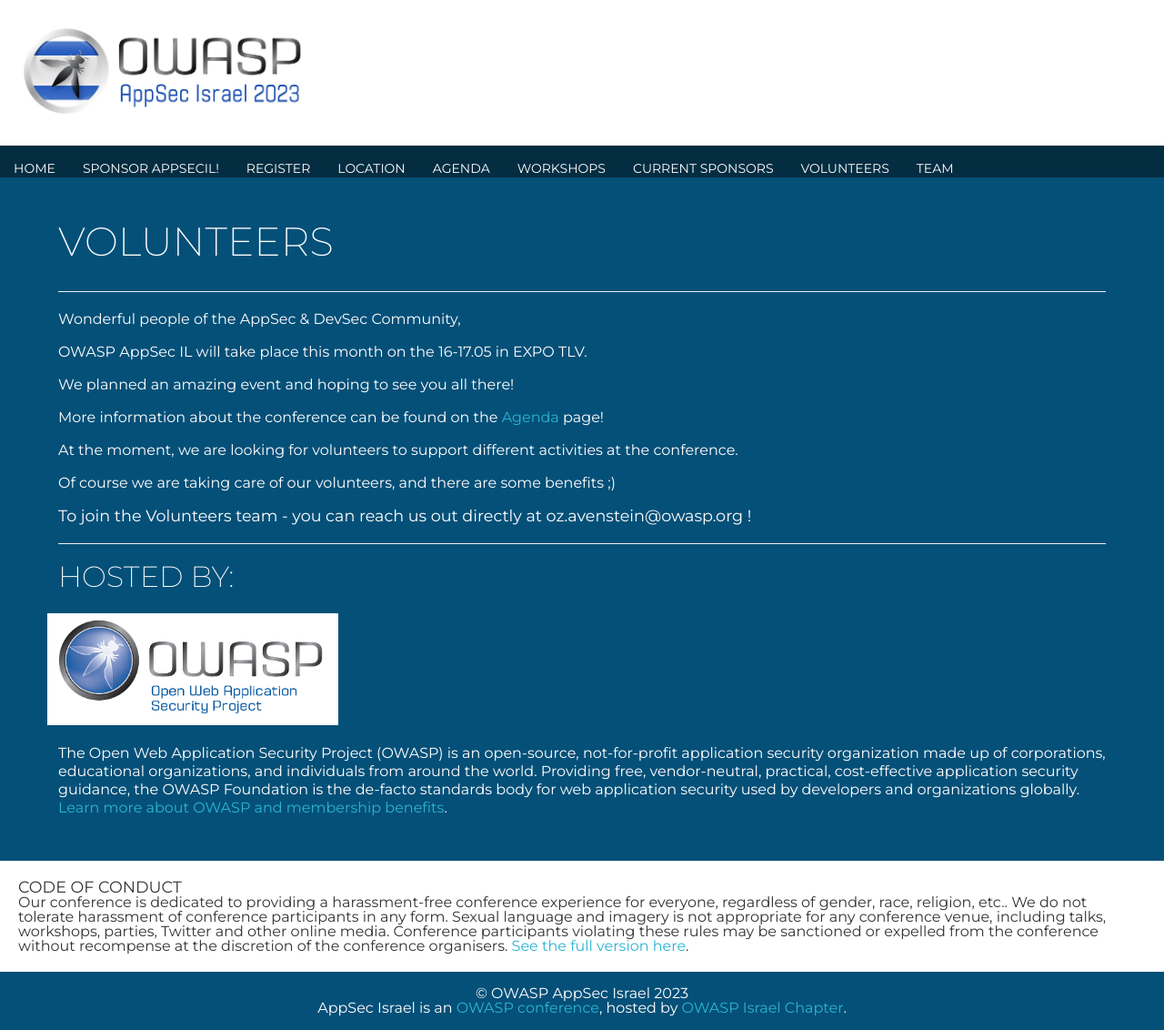
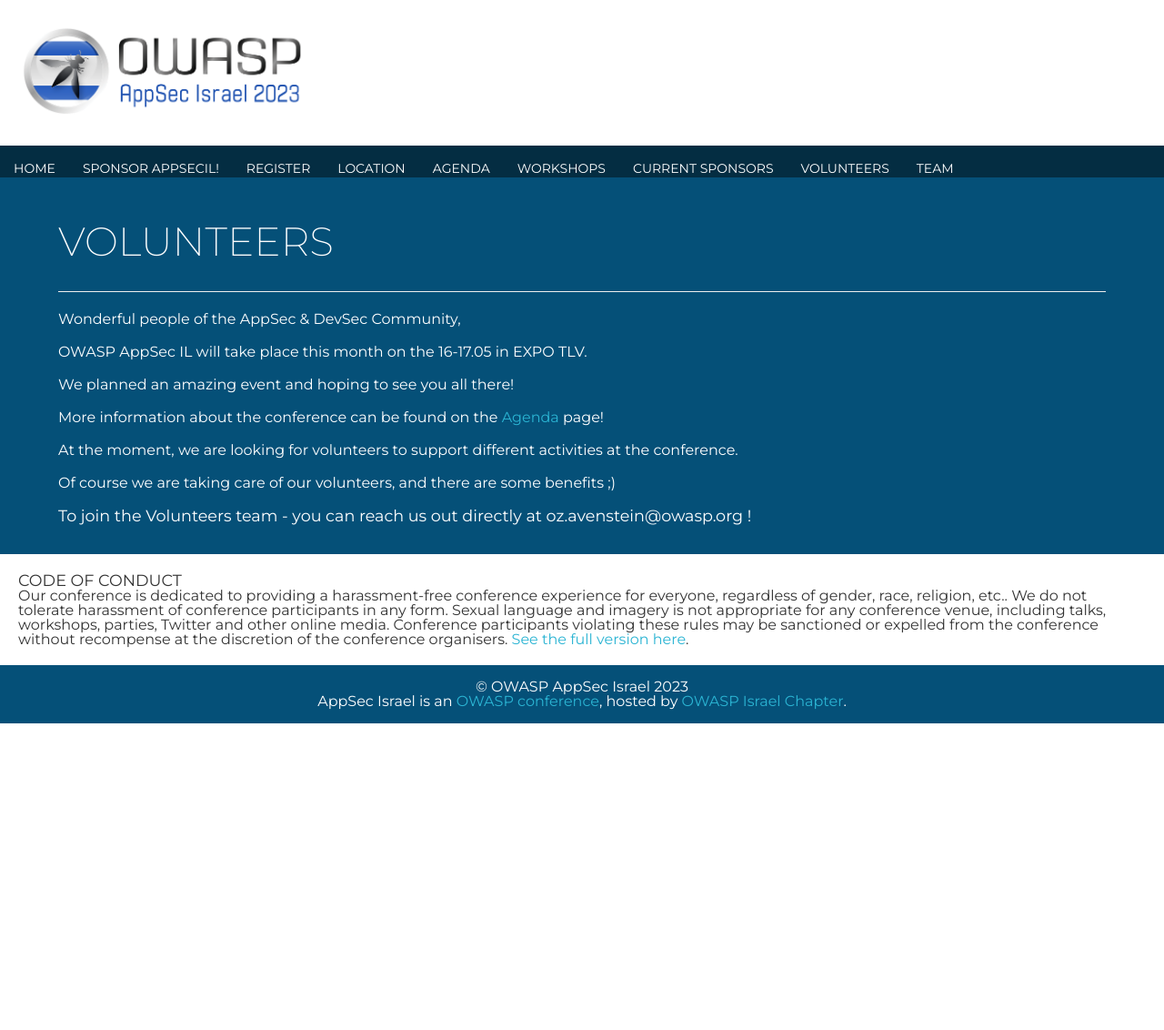
Before and after one commit to OWASP/www-event-appsecil-2023, a Jekyll site: the page built from Volunteers.md, in a window 1280 px wide. Shown: the whole page at 91% size. Built offline with Jekyll 4.4.1, drawn with Linux system fonts in a browser that asks for light colours; our own code applies the rules of GitHub Pages for plain Markdown files; after the commit the page ends 900 px from its top, so only the background shows below that.

Commit message:
Update Volunteers.md

```diff
--- a/Volunteers.md
+++ b/Volunteers.md
@@ -18,14 +18,3 @@ At the moment, we are looking for volunteers to support different activities at
 Of course we are taking care of our volunteers, and there are some benefits ;)
 
 #### To join the Volunteers team - you can reach us out directly at oz.avenstein@owasp.org !
-
----
-### Hosted by:
-
-<a href="https://owasp.org">
-  <img src="assets/img/owasp_logo.jpg" style="width:20em; margin-left:-0.75em;">
-</a>
-
-The Open Web Application Security Project (OWASP) is an open-source, not-for-profit application security organization made up of corporations, educational organizations, and individuals from around the world.
-Providing free, vendor-neutral, practical, cost-effective application security guidance, the OWASP Foundation is the de-facto standards body for web application security used by developers and organizations globally.
-[Learn more about OWASP and membership benefits](https://owasp.org/membership/).
```
